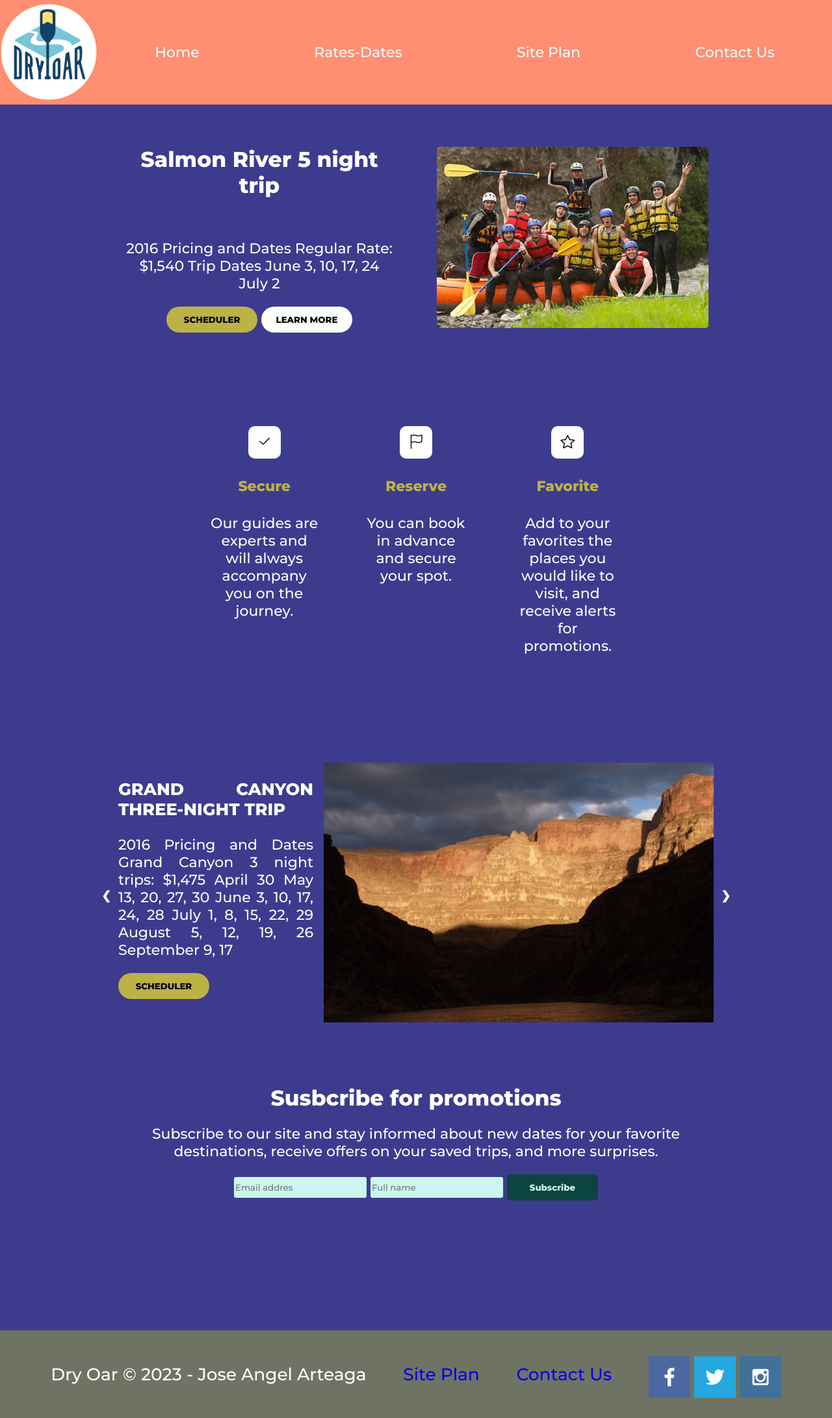
After one commit to josArt17/WDD-130, a PHP site: page /wwr/rates-dates.html in a window 1280 px wide. The commit adds this page. Shown: the whole page at 65% size. Run offline with PHP 8.4, Linux system fonts and the light colour scheme.

Commit message:
adding new page

```diff
--- a/WEEK 1/wwr/index.html
+++ b/WEEK 1/wwr/index.html
@@ -14,7 +14,7 @@
             </a>
             <nav>
                 <a href="index.html">Home</a>
-                <a href="#">Page 2</a>
+                <a href="rates-dates.html">Rates-Dates</a>
                 <a href="site-plan-rafting.html">Site Plan</a>
                 <a href="contactus.html">Contact Us</a>
             </nav>
--- /dev/null
+++ b/WEEK 1/wwr/main.js
@@ -0,0 +1,25 @@
+let slideIndex = 1;
+mostrarSlide(slideIndex);
+
+function cambiarSlide(n) {
+    mostrarSlide(slideIndex += n);
+}
+
+function mostrarSlide(n) {
+    let i;
+    const slides = document.getElementsByClassName("slide");
+
+    if (n > slides.length) {
+        slideIndex = 1;
+    }
+
+    if (n < 1) {
+        slideIndex = slides.length;
+    }
+
+    for (i = 0; i < slides.length; i++) {
+        slides[i].style.display = "none";
+    }
+
+    slides[slideIndex - 1].style.display = "flex";
+}
--- /dev/null
+++ b/WEEK 1/wwr/rates-dates.html
@@ -0,0 +1,117 @@
+<!DOCTYPE html>
+<html lang="en">
+<head>
+    <meta charset="UTF-8">
+    <meta name="viewport" content="width=device-width, initial-scale=1.0">
+    <link rel="stylesheet" href="./styles/style.css">
+    <link rel="stylesheet" href="https://cdn.jsdelivr.net/npm/bootstrap-icons@1.11.1/font/bootstrap-icons.css">
+    <title>Rates-Dates</title>
+</head>
+<body>
+    <div>
+        <header>
+            <a href="index.html" id="logo_link">
+                <img src="images/logo.png" class="logo" alt="Dry Oar Logo">
+            </a>
+            <nav>
+                <a href="index.html">Home</a>
+                <a href="rates-dates.html">Rates-Dates</a>
+                <a href="site-plan-rafting.html">Site Plan</a>
+                <a href="contactus.html">Contact Us</a>
+            </nav>
+        </header>
+    </div>
+    <main>
+        <div class="containerForScheduler">
+            <div class="infoScheduler">
+                <h2>Salmon River 5 night trip</h2>
+                <p>2016 Pricing and Dates Regular Rate: $1,540 Trip Dates June 3, 10, 17, 24 July 2</p>
+                <div class="schedulerButtons">
+                    <button class="scheduler">SCHEDULER</button>
+                    <button class="learn">LEARN MORE</button>
+                </div>
+            </div>
+            <div class="imgScheduler">
+                <img src="images/rafting.jpg" alt="">
+            </div>
+        </div>
+        <div class="containerFeatures">
+            <div class="features">
+                <div class="contIcons"><i class="bi bi-check2"></i></div>
+                <h4>Secure</h4>
+                <p>Our guides are experts and will always accompany you on the journey.</p>
+            </div>
+            <div class="features">
+                <div class="contIcons"><i class="bi bi-flag"></i></div>
+                <h4>Reserve</h4>
+                <p>You can book in advance and secure your spot.</p>
+            </div>
+            <div class="features">
+                <div class="contIcons"><i class="bi bi-star"></i></div>
+                <h4>Favorite</h4>
+                <p>Add to your favorites the places you would like to visit, and receive alerts for promotions.</p>
+            </div>
+        </div>
+
+        <div class="carrusel-container">
+            <div class="slide">
+                <div class="infoTravel">
+                    <h3>GRAND CANYON THREE-NIGHT TRIP</h3>
+                    <p>2016 Pricing and Dates Grand Canyon 3 night trips: $1,475 April 30 May 13, 20, 27, 30 June 3, 10, 17, 24, 28 July 1, 8, 15, 22, 29 August 5, 12, 19, 26 September 9, 17</p>
+                    <button>SCHEDULER</button>
+                </div>
+                <img src="images/grand-canion.jpg" alt="Imagen 1">
+            </div>
+            <div class="slide">
+                <div class="infoTravel">
+                    <h3>GRAND CANYON SIX-NIGHT TRIP</h3>
+                    <p>2016 Pricing and Dates Grand Canyon 6 night trips: $2,550 April 25 May 8, 15, 22, 25, 29 June 5, 12, 19, 23, 26 July 3, 10, 17, 24, 31 August 7, 14, 21 September 4, 12</p>
+                    <button>SCHEDULER</button>
+                </div>
+                <img src="images/littlecolorado.jpg" alt="Imagen 2">
+            </div>
+            <div class="slide">
+                <div class="infoTravel">
+                    <h3>Desolation 6 night Trip</h3>
+                    <p>2016 Pricing and Dates Regular Rate: $1,790 Trip Dates July 10, 18, 26 Aug 3, 11, 19, 27 Sept 4</p>
+                    <button>SCHEDULER</button>
+                </div>
+                <img src="images/rafting16_1024.jpg" alt="Imagen 3">
+            </div>
+            <a class="prev" onclick="cambiarSlide(-1)">&#10094;</a>
+            <a class="next" onclick="cambiarSlide(1)">&#10095;</a>
+        </div>
+        <div class="containerSubscription">
+            <div class="inviteSubscription">
+                <h2>Susbcribe for promotions</h2>
+                <p>Subscribe to our site and stay informed about new dates for your favorite destinations, receive offers on your saved trips, and more surprises.</p>
+            </div>
+            <div>
+                <form action="">
+                    <input type="email" name="email" id="email" placeholder="Email addres">
+                    <input type="text" name="fullName" id="fullName" placeholder="Full name">
+                    <input type="submit" value="Subscribe" id="submitButton">
+                </form>
+            </div>
+        </div>
+    </main>
+    <footer>
+        <p>Dry Oar &copy; 2023 - Jose Angel Arteaga</p>
+        <p><a href="site-plan-rafting.html">Site Plan</a></p>
+        <p><a href="contactus.html">Contact Us</a></p>
+        <div class="social">
+            <a href="https://facebook.com">
+                <img src="images/facebook.png" alt="fb icon">
+            </a>
+            <a href="https://twitter.com">
+                <img src="images/twitter.png" alt="twitter icon">
+            </a>
+            <a href="https://instagram.com">
+                <img src="images/instagram.png" alt="instagram icon">
+            </a>
+        </div>
+    </footer>
+
+<script src="main.js"></script>
+</body>
+</html>
--- a/WEEK 1/wwr/styles/style.css
+++ b/WEEK 1/wwr/styles/style.css
@@ -8,6 +8,12 @@
 nav a {
     text-align: center;
     padding: 35px;
+    color: #fff;
+}
+
+nav a:hover {
+    transition: 0.5s;
+    color: #3D3B8E;
 }
 
 #hero-msg h1, #hero-msg h4 {
@@ -258,6 +264,221 @@ footer {
     box-shadow: 5px 5px 10px #6f7364;
 }
 
+/* CSS FOR RATES-DATES */
+
+.containerForScheduler {
+    width: 900px;
+    margin: 4rem auto;
+    display: flex;
+    justify-content: space-between;
+    align-items: center;
+    gap: 4rem;
+}
+
+.infoScheduler {
+    width: 50%;
+    text-align: center;
+}
+
+.infoScheduler h2, p {
+    color: #fff;
+}
+
+.infoScheduler p {
+    margin-top: 4rem;
+}
+
+.imgScheduler {
+    width: 50%;
+}
+
+.imgScheduler img {
+    width: 100%;
+    border-radius: 5px;
+}
+
+.scheduler {
+    width: 140px;
+    height: 40px;
+    background-color: #BDB246;
+    border: none;
+    border-radius: 20px;
+    font-weight: 700;
+    font-family: "Montserrat", sans-serif;
+    transition: 0.5s;
+}
+
+.scheduler:hover {
+    cursor: pointer;
+    transition: 0.5s;
+    background-color: #C4B95A;
+}
+
+.learn {
+    width: 140px;
+    height: 40px;
+    background-color: #FDFFFC;
+    border: none;
+    border-radius: 20px;
+    font-weight: 700;
+    font-family: "Montserrat", sans-serif;
+}
+
+.learn:hover {
+    cursor: pointer;
+    transition: 0.5s;
+}
+
+.containerFeatures {
+    width: 700px;
+    margin: 8rem auto;
+    display: flex;
+    justify-content: center;
+}
+
+.features {
+    width: 33.33%;
+    text-align: center;
+    margin: 1rem 2rem;
+}
+
+.features h4 {
+    color: #BDB246;
+}
+
+.contIcons {
+    margin: auto;
+    width: 50px;
+    height: 50px;
+    background-color: #FDFFFC;
+    border-radius: 10px;
+    display: flex;
+    justify-content: center;
+    align-items: center;
+}
+
+.carrusel-container {
+    width: 1000px;
+    height: 400px;
+    margin: 1rem auto;
+    position: relative;
+    overflow: hidden;
+}
+
+.slide {
+    width: 100%;
+    height: 100%;
+    justify-content: center;
+    gap: 1rem;
+}
+
+.slide img {
+    width: 60%;
+    height: 100%;
+    object-fit: cover;
+    transition: opacity 3s ease-in-out;
+}
+
+.prev, .next {
+    cursor: pointer;
+    position: absolute;
+    top: 50%;
+    width: auto;
+    padding: 16px;
+    margin-top: -22px;
+    color: white;
+    font-weight: bold;
+    font-size: 18px;
+    transition: 0.6s ease;
+    border-radius: 0 3px 3px 0;
+}
+
+.prev {
+    left: 0;
+}
+
+.next {
+    right: 0;
+}
+
+.prev:hover, .next:hover {
+    background-color: rgba(0, 0, 0, 0.5);
+}
+
+.infoTravel {
+    width: 30%;
+    text-align: justify;
+}
+
+.infoTravel h3 {
+    color: #FDFFFC;
+}
+
+.infoTravel button {
+    width: 140px;
+    height: 40px;
+    background-color: #BDB246;
+    border: none;
+    border-radius: 20px;
+    font-weight: 700;
+    font-family: "Montserrat", sans-serif;
+    transition: 0.5s;
+}
+
+.infoTravel button:hover {
+    cursor: pointer;
+}
+
+.containerSubscription {
+    width: 900px;
+    margin: 6rem auto;
+    display: flex;
+    justify-content: center;
+    flex-wrap: wrap;
+}
+
+.inviteSubscription {
+    text-align: center;
+}
+
+.inviteSubscription h2 {
+    color: #FDFFFC;
+}
+
+#email {
+    width: 200px;
+    height: 30px;
+    background-color: #CBF6F1;
+    border-radius: 3px;
+    border: none;
+    font-family: "Montserrat", sans-serif;
+}
+
+#fullName {
+    width: 200px;
+    height: 30px;
+    background-color: #CBF6F1;
+    border-radius: 3px;
+    border: none;
+    font-family: "Montserrat", sans-serif;
+}
+
+#submitButton {
+    width: 140px;
+    height: 40px;
+    background-color: #0C453F;
+    border: none;
+    border-radius: 5px;
+    font-weight: 700;
+    font-family: "Montserrat", sans-serif;
+    color: #CBF6F1;
+    transition: 0.5s;
+}
+
+#submitButton:hover{
+    cursor: pointer;
+}
+
 @media screen and (max-width: 900px) {
     #hero, .home-grid {
         display: block;
```
Also changed, not shown: other parts of WEEK 1/wwr/styles/style.css (+70 -0 lines), WEEK 1/wwr/images/grand-canion.jpg (added), WEEK 1/wwr/images/littlecolorado.jpg (added), WEEK 1/wwr/images/rafting.jpg (added), WEEK 1/wwr/images/rafting16_1024.jpg (added).
